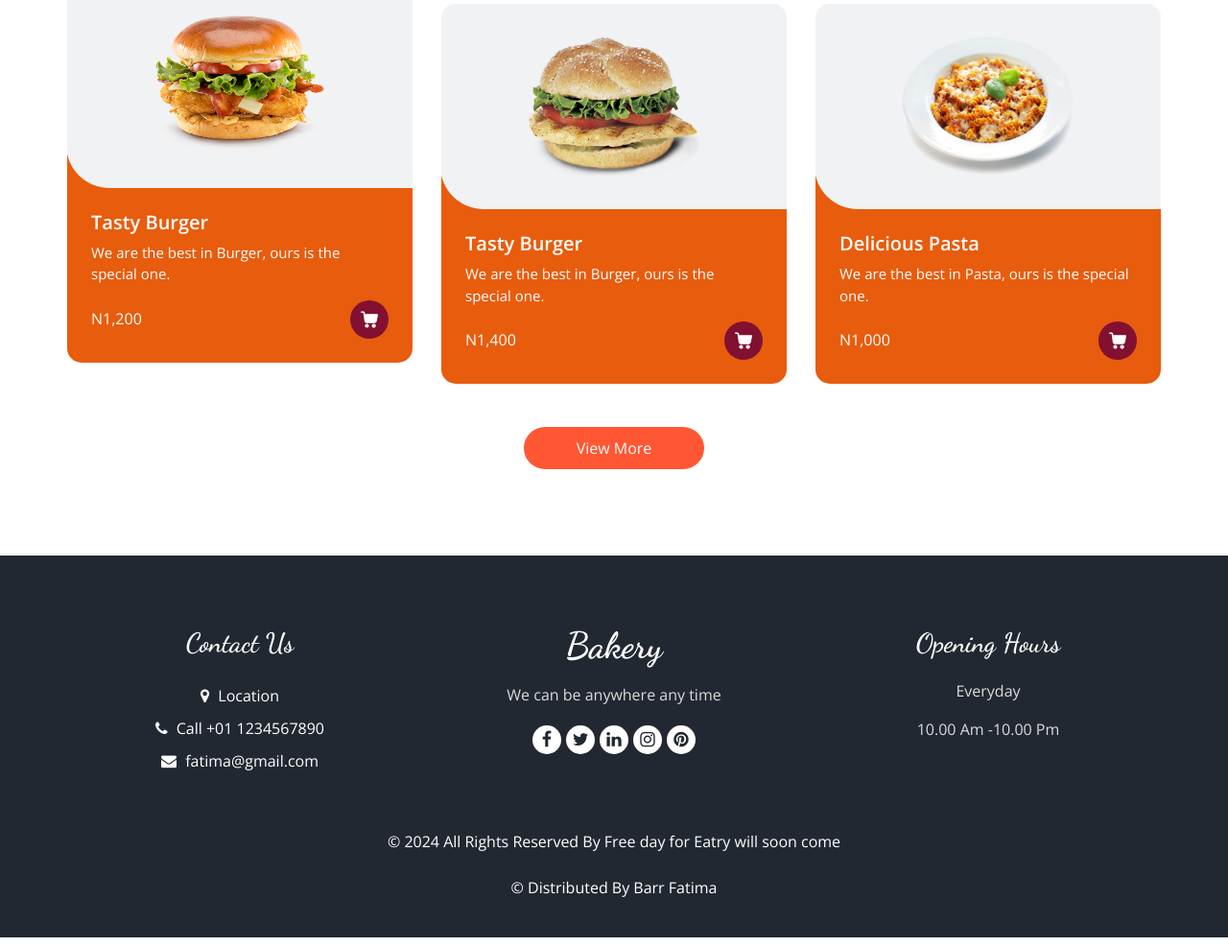
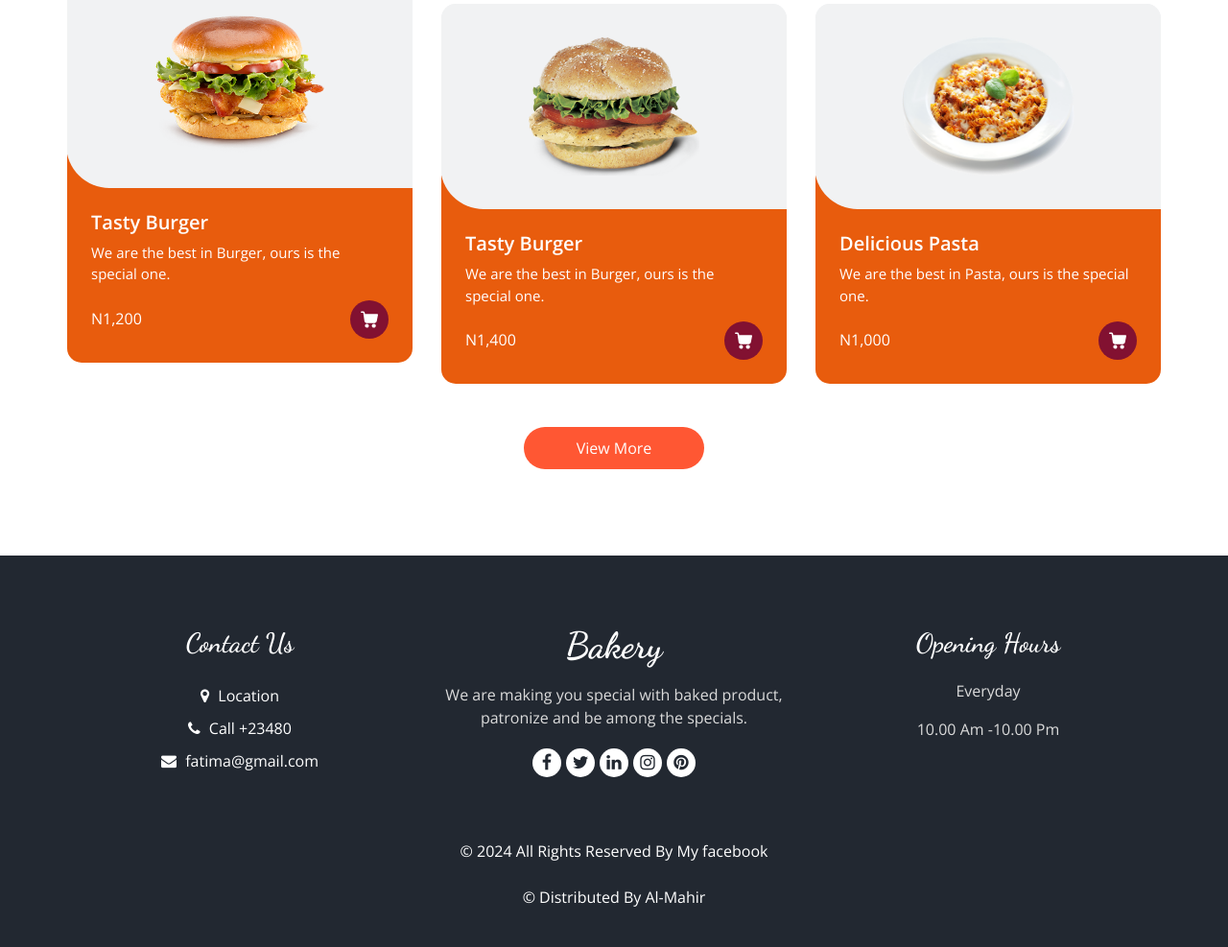
Before and after one commit to Shehillah/restaurantwebs, a plain HTML site: page menu.html in a window 1280 px wide. Shown: the part 1192-2179 px from the top of the page at 96% size. Drawn offline with nearby package versions, Linux system fonts and the light colour scheme; some packages are replaced by stand-ins of ours.

Commit message:
harka tayi kyau

```diff
--- a/menu.html
+++ b/menu.html
@@ -875,7 +875,7 @@
               <a href="">
                 <i class="fa fa-phone" aria-hidden="true"></i>
                 <span>
-                  Call +01 1234567890
+                  Call +23480
                 </span>
               </a>
               <a href="">
@@ -893,7 +893,7 @@
               Bakery
             </a>
             <p>
-             We can be anywhere any time
+              We are making you special with baked product, patronize and be among the specials.
             </p>
             <div class="footer_social">
               <a href="">
@@ -929,9 +929,9 @@
       <div class="footer-info">
         <p>
           &copy; <span id="displayYear"></span> All Rights Reserved By
-          <a href="https://html.design/">Free day for Eatry will soon come</a><br><br>
+          <a href="https://www.facebook.com/abubakar.hussain.94/">My facebook</a><br><br>
           &copy; <span id="displayYear"></span> Distributed By
-          <a href="https://themewagon.com/" target="_blank">Barr Fatima</a>
+          <a href="https://www.facebook.com/abubakar.hussain.94/" target="_blank">Al-Mahir</a>
         </p>
       </div>
     </div>
```
Also changed, not shown: index.html (+6 -6 lines).
